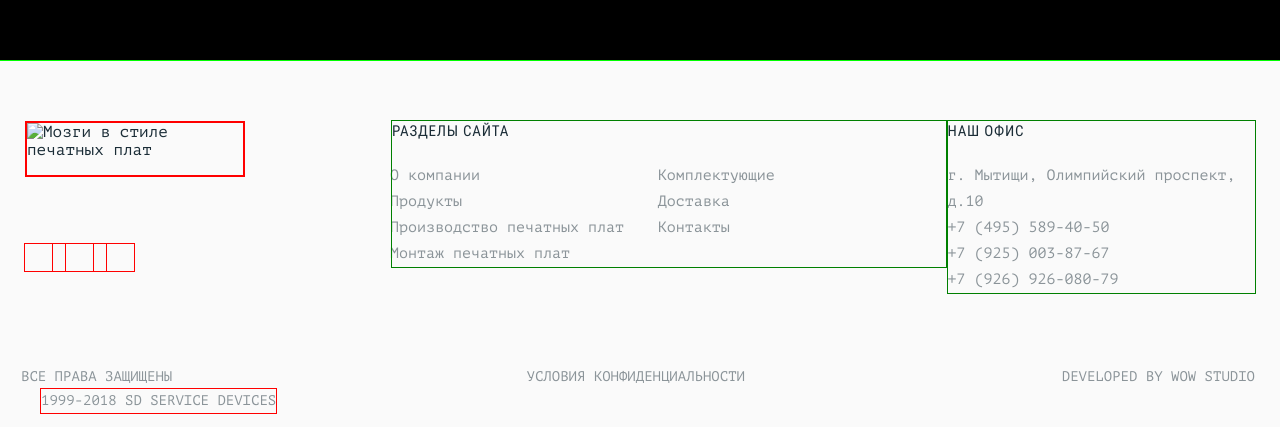
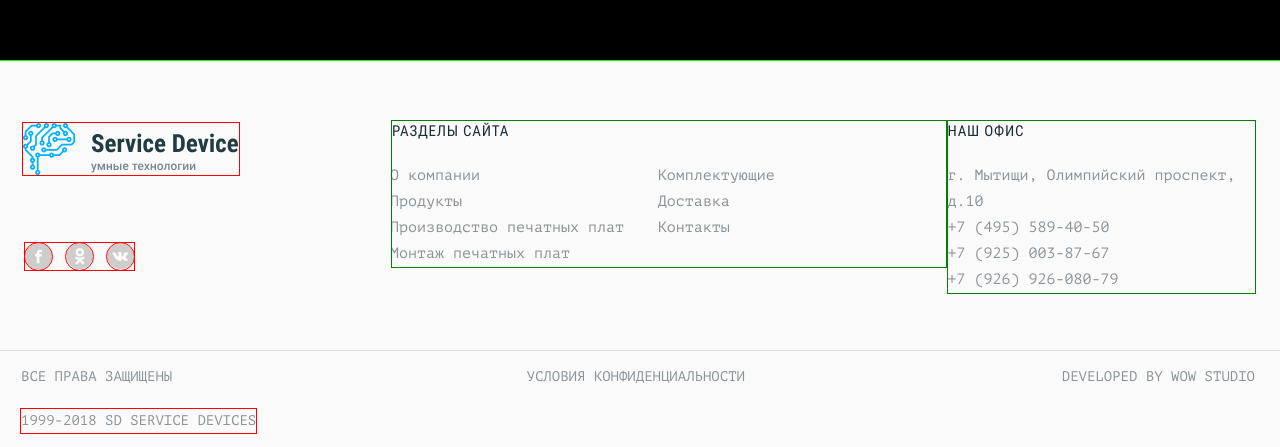
Before and after one commit to Dark7lord2012/Gaisin-Smart-Device, a website: page source/index.html in a window 1280 px wide. Shown: the part 3690-4137 px from the top of the page. Drawn offline with nearby package versions, Linux system fonts and the light colour scheme; files that its build step writes are made by us from their sources.

Commit message:
Аналогично сотворил изменения в логотипе подвала, сотворил дичь с полоской там же

```diff
--- a/source/index.html
+++ b/source/index.html
@@ -52,7 +52,8 @@
   <footer class="footer">
     <div class="footer__wrapper">
       <a class="footer__logo-link">
-        <img src="img/icon-logo-text.svg" alt="Мозги в стиле печатных плат">
+        <img src="img/icon-logo.svg" alt="Мозги в стиле печатных плат" width="52" height="52">
+        <img src="img/icon-logo-text-black.svg" alt="Мозги в стиле печатных плат" width="148" height="45">
       </a>
       <ul class="footer__social social">
         <li>
--- a/source/sass/blocks/footer.scss
+++ b/source/sass/blocks/footer.scss
@@ -1,4 +1,6 @@
 .footer {
+  position: relative;
+  overflow: hidden;
   outline: 1px solid #0f0;
   font-family: "PT Mono", "Courier", monospace;
   background-color: $back-footer;
@@ -16,6 +18,27 @@
   // justify-content: center;
   align-items: flex-start;
   grid-template-rows: repeat(3, min-content);
+
+  // Это какое-то безумие, не знаю что я здесь творю
+  // но других способов размести эту тонкую полоску не нашел
+  &::before {
+    position: relative;
+    top: -15px;
+    left: -50%;
+    order: 1;
+    display: flex;
+    grid-column: 1 / 4;
+    content: "";
+    height: 1px;
+    margin-bottom: -1px;
+    width: 200vw;
+    box-sizing: border-box;
+    background-color: rgba($grey, 0.2);
+  }
+
+  @media (max-width: $tablet-width-max) {
+    padding: 20px 25px 24px;
+  }
 }
 
 .footer__title {
@@ -31,13 +54,16 @@
 
 .footer__logo-link {
   display: flex;
-  border: 2px solid red;
+  justify-content: space-between;
+  outline: 1px solid red;
   padding: 0;
+  margin-top: 2px;
+  margin-left: -2px;
   width: 216px;
   height: 52px;
 
-  img {
-    width: 100%;
+  img:last-child {
+    margin-top: 6px;
   }
 }
 
@@ -124,11 +150,18 @@
   }
 }
 
+.footer__nav,
+.footer__contacts,
+.footer__social {
+  margin-bottom: 72px;
+}
+
 .footer__copyright,
 .footer__years,
 .footer__confidence,
 .footer__author {
-  margin-top: 72px;
+  order: 3;
+  margin-top: 0;
   margin-bottom: 0;
   width: auto;
 
@@ -147,20 +180,19 @@
   display: flex;
   flex-wrap: wrap;
   justify-content: space-between;
+  gap: 20px;
 
   span:last-child {
-    margin-left: 20px;
     outline: 1px solid red;
   }
-  // margin-left: -73px;
 }
 
 .footer__confidence {
-  // margin-left: -124px;
   width: calc(100% - 35px);
   padding-left: 45px;
   padding-right: 80px;
   text-align: center;
+  box-sizing: border-box;
   box-sizing: border-box;
 
   &:hover,
@@ -176,5 +208,4 @@
 .footer__author {
   margin-left: auto;
   text-align: right;
-  // padding-right: 10px;
 }
--- a/source/sass/blocks/main.scss
+++ b/source/sass/blocks/main.scss
@@ -4,4 +4,8 @@
   background-color: black;
   color: white;
   height: 3520px;
+
+  @media (max-width: $tablet-width-max) {
+    height: 3383px;
+  }
 }
--- a/source/sass/blocks/social.scss
+++ b/source/sass/blocks/social.scss
@@ -20,4 +20,30 @@
   outline: 1px solid red;
   width: 27px;
   height: 27px;
+
+  background-repeat: no-repeat;
+  background-position: center;
+  background-size: 27px;
+  border-radius: 50%;
+
+  &--fb {
+    background-image: url("../img/icon-facebook.svg");
+  }
+
+  &--ok {
+    background-image: url("../../img/icon-odnoklassniki.svg");
+  }
+
+  &--vk {
+    background-image: url("../../img/icon-vk.svg");
+  }
+
+  &:hover,
+  &:active {
+    background-color: $cyan; // позволительна ли отсебятина?
+  }
+
+  &:active {
+    opacity: 0.5;
+  }
 }
--- a/source/sass/blocks/variables.scss
+++ b/source/sass/blocks/variables.scss
@@ -10,6 +10,7 @@ $black: #000000;
 $white: #ffffff;
 $cyan: #00b2ff;
 $blue: #1b2d37;
+$grey: #626962;
 // Back colors
 $back-header: #1b2d37;
 $back-footer: #fafafa;
```
Also changed, not shown: build/css/style.min.css, build/index.html, 1 other file.
